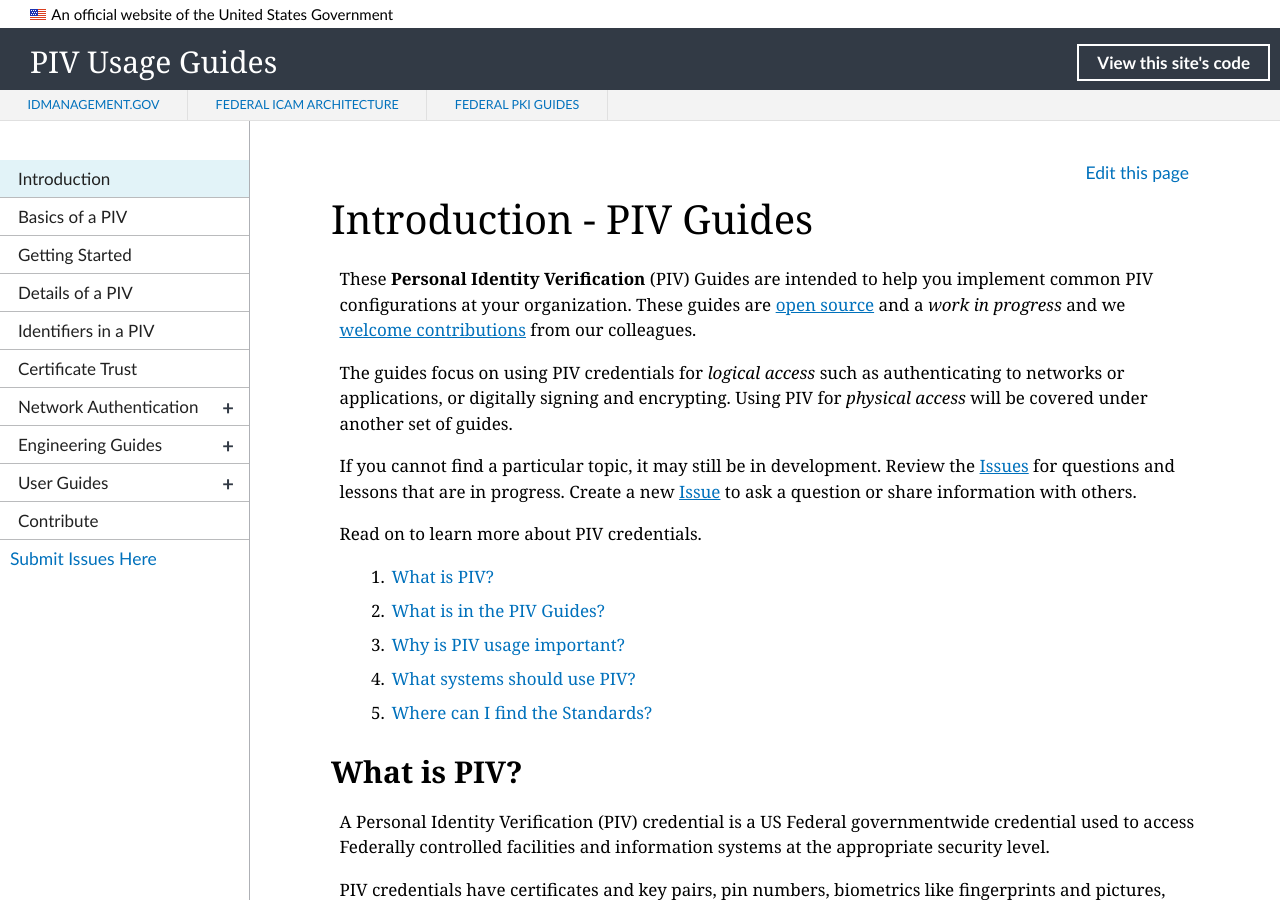
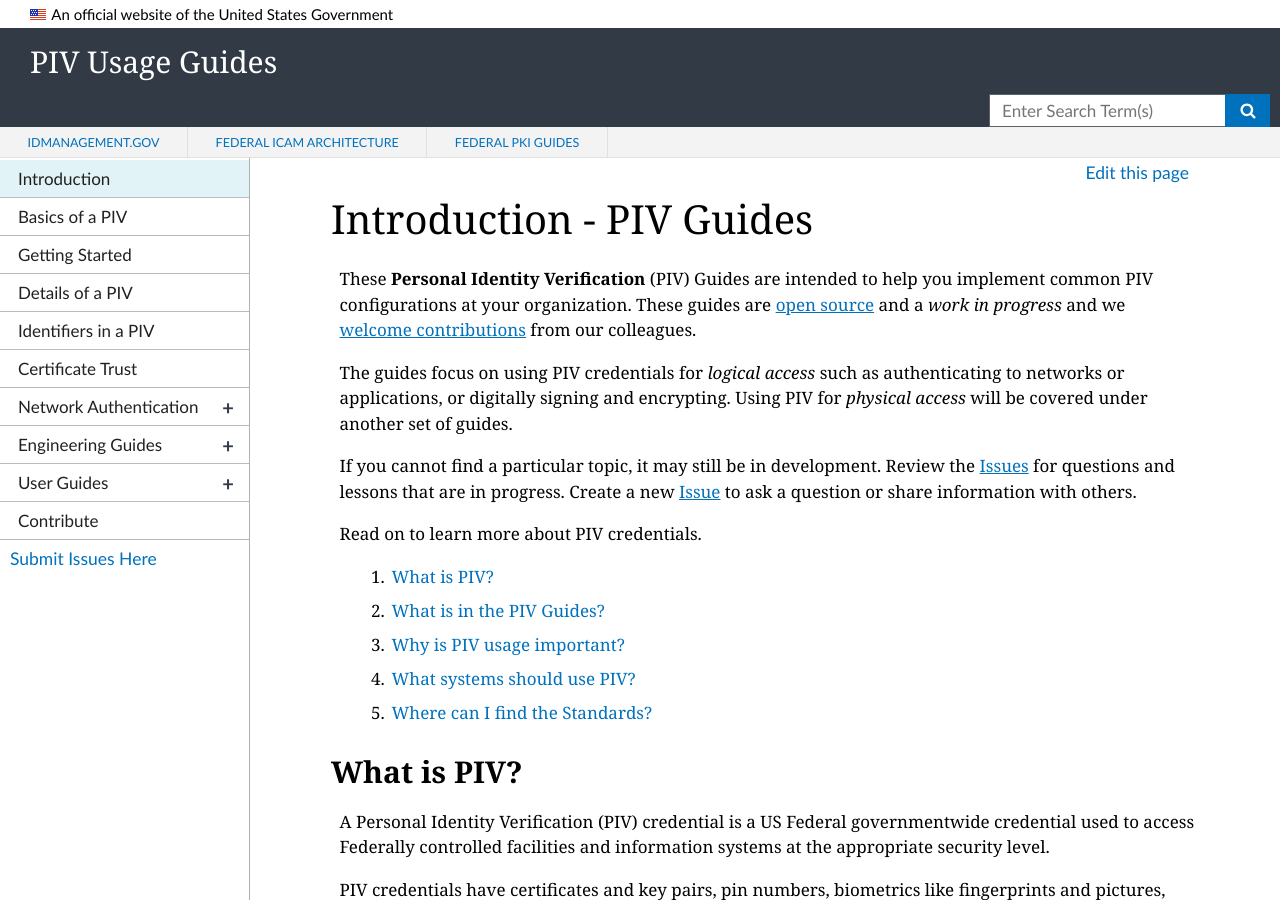
Before and after one commit to GSA/piv-guides, a Jekyll site: the page built from pages/index.md, in a window 1280 px wide and 900 px high. Built offline with Jekyll 4.4.1, drawn with Linux system fonts in a browser that asks for light colours; nearby versions of some CDN libraries; library files that are not in the unit come from our copies; a script that is not in the unit is left out.

Commit message:
adding search; technical debt to redo the layouts for uswds and updated references

```diff
--- a/Gemfile
+++ b/Gemfile
@@ -1,2 +1,3 @@
 source 'https://rubygems.org'
-gem 'github-pages'
+gem 'jekyll'
+gem 'uswds-jekyll', :git => 'https://github.com/18F/uswds-jekyll.git'
--- a/_config.yml
+++ b/_config.yml
@@ -15,6 +15,9 @@ branch: federalist-pages
 editbranch: staging
 
 #ficam_playbooks_url: /ficam-guides/
+
+theme: uswds-jekyll
+search_site_handle: idmprod
 
 # Links
 # List links that you would like to appear on the top navigation bar here
--- a/_includes/navbar.html
+++ b/_includes/navbar.html
@@ -1,7 +1,6 @@
 <a class="skipnav" href="#main-content">Skip to main content</a>
 
 <header class="usa-site-header" role="banner">
-
   <div class="usa-disclaimer">
     <span class="usa-disclaimer-official">
       <img class="usa-flag_icon" alt="US flag signifying that this is a United States Federal Government website" src="{{ site.baseurl }}/assets/img/us_flag_small.png">
@@ -9,7 +8,6 @@
     </span>
     <span class="usa-disclaimer-stage"></span>
   </div>
-
     <nav class="usa-site-navbar">
       <a class="menu-btn" href="#">Menu</a>
       <div class="logo" id="logo">
@@ -20,19 +18,27 @@
       </div>
       <ul class="usa-button-list usa-unstyled-list">
         <li>
-          <a class="usa-button usa-button-outline-inverse" href="{{ site.repo_url }}">
-            View this site's code
-          </a>
-          </li>
+          <form id="search_form" action="https://search.usa.gov/search" accept-charset="UTF-8" method="get" class="usa-search usa-search-small">
+            <input name="utf8" type="hidden" value="✓">
+            <input id="affiliate" type="hidden" name="affiliate" value="{{ site.search_site_handle }}">
+            <input type="hidden" name="commit" value="Search">
+            <div role="search" >
+              <input id="query" name="query" type="search" class="query" autocomplete="off" class="usagov-search-autocomplete" placeholder="Enter Search Term(s)" />
+              <button type="submit">
+                <span class="usa-sr-only">Search</span>
+              </button>
+            </div>
+          </form>
+        </li>
       </ul>
     </nav>
 	<nav class="usa-site-navbar-secondary">
 	  <ul class="usa-unstyled-list">
-	  	{% for nav in site.navbar %}
+      {% for nav in site.navbar %}
 		  <li><a href="{{ nav.url }}" title="{{ nav.title }}">{{ nav.title }}</a></li>
-		{% endfor %}
-      </ul>
-    </nav>
+		  {% endfor %}
+    </ul>
+  </nav>
 </header>
 
 <div class="overlay"></div>
```
Also changed, not shown: assets/img/search.svg (added), 1 other file.
